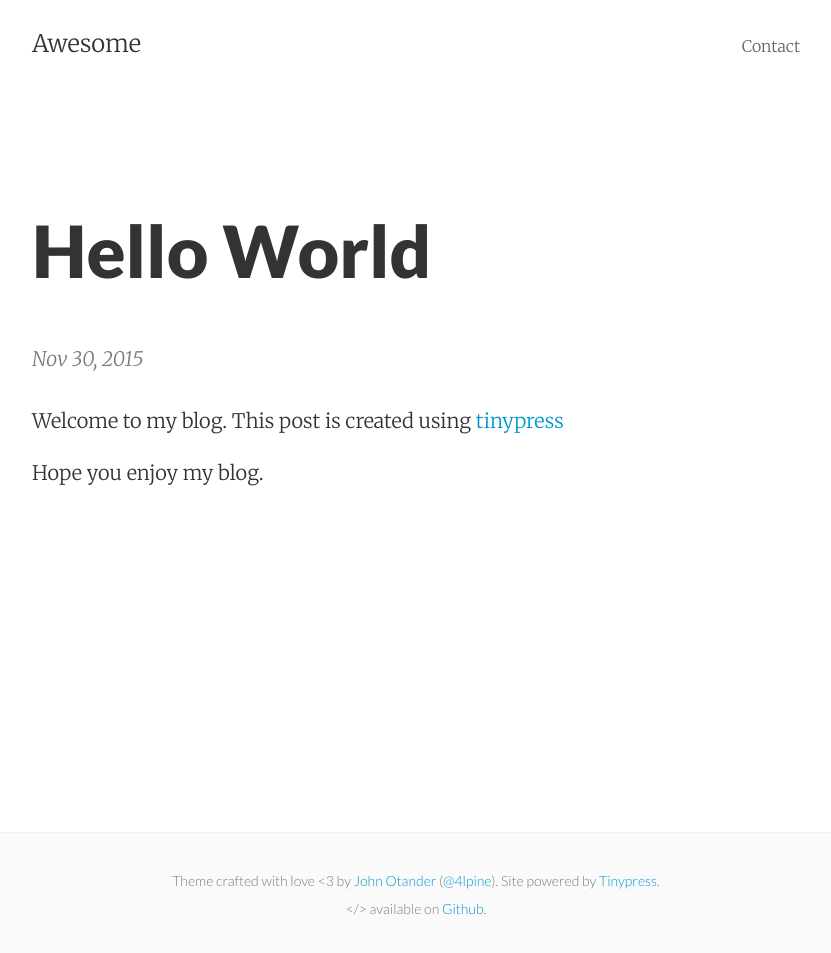
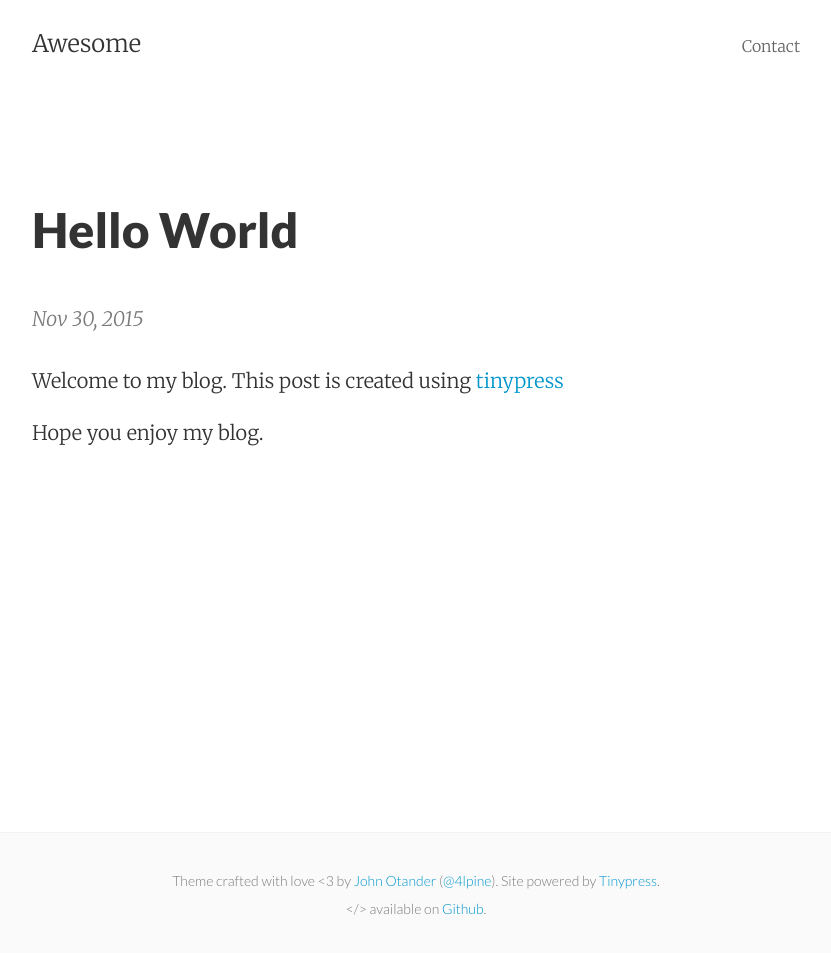
Before and after one commit to ishu3101/tinypress, a Jekyll site: the page built from _posts/2015-11-30-hello-world.markdown, in a window 1280 px wide. Shown: the whole page, without its empty margins (224-1055 px from the left). Built offline with Jekyll 4.4.1, drawn with Linux system fonts in a browser that asks for light colours.

Commit message:
Update Post layout title from h1 to h2

```diff
--- a/_layouts/post.html
+++ b/_layouts/post.html
@@ -2,7 +2,7 @@
 layout: default
 ---
 <div class="post-header mb2">
-  <h1 class="py2">{{ page.title }}</h1>
+  <h2 class="py2">{{ page.title }}</h1>
   <span class="post-meta">{{ page.date | date: "%b %-d, %Y" }}</span>
 </div>
 
```
